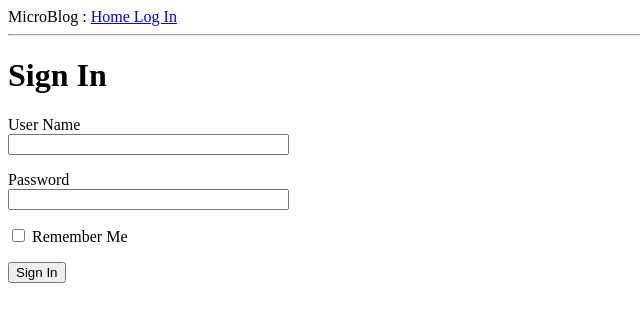
After one commit to dibinvm1/Microblog_With_Flask, a Flask app: page /login in a window 1280 px wide. The commit adds this page. Shown: the top 322 px of the page, without its empty margins (0-640 px from the left). Run offline with Flask 2, Linux system fonts and the light colour scheme.

Commit message:
More with Forms

```diff
--- /dev/null
+++ b/app/forms.py
@@ -0,0 +1,10 @@
+from flask_wtf import FlaskForm
+
+from wtforms import StringField,PasswordField,BooleanField,SubmitField
+from wtforms.validators import DataRequired
+
+class LoginForm(FlaskForm):
+    uName = StringField('User Name',validators=[DataRequired()])
+    password = PasswordField('Password',validators=[DataRequired()])
+    rememberMe = BooleanField('Remember Me')
+    submit = SubmitField('Sign In')
--- a/app/routes.py
+++ b/app/routes.py
@@ -1,5 +1,6 @@
 from app import app
-from flask import render_template
+from flask import render_template, flash, redirect, url_for
+from app.forms import LoginForm
 
 @app.route('/')
 @app.route('/index')
@@ -16,3 +17,11 @@ def index():
         }
     ]
     return render_template('index.html',title = "Home", user=user , posts = posts)
+
+@app.route('/login' , methods=['GET','POST'])
+def login():
+    form = LoginForm()
+    if form.validate_on_submit():
+        flash('Login requested for user {},remember_me={}'.format(form.uName.data,form.rememberMe.data))
+        return redirect(url_for("index"))
+    return render_template('login.html',title = 'Sign In', form = form)
--- a/app/templates/base.html
+++ b/app/templates/base.html
@@ -7,8 +7,21 @@
         {%endif%}
     </head>
     <body>
-        <div>MicroBlog : <a href="/index">Home </a></div>
+        <div>
+            MicroBlog :
+                <a href="{{  url_for('index') }}">Home </a>
+                <a href="{{ url_for('login') }}">Log In</a>
+        </div>
         <hr>
+        {% with messages = get_flashed_messages() %}
+        {% if messages %}
+        <ul>
+            {% for message in messages%}
+            <li>{{ message }}</li>
+            {% endfor %}
+        </ul>
+        {% endif %}
+        {% endwith %}
         {%block content %} {%endblock%}
     </body>
 </html>
--- /dev/null
+++ b/app/templates/login.html
@@ -0,0 +1,28 @@
+{% extends "base.html" %}
+{%block content%}
+    <h1>Sign In</h1>
+    <form action="" method="POST" novalidate>
+        {{ form.hidden_tag() }}
+        <p>
+            {{ form.uName.label }}<br>
+            {{ form.uName(size=32) }}<br>
+            {% for error in form.uName.errors %}
+            <span style="color: red;">{{ error }}</span>
+            {% endfor %}
+        </p>
+        <p>
+            {{ form.password.label }}<br>
+            {{ form.password(size=32) }}<br>
+            {% for error in form.password.errors %}
+            <span style="color: red;">{{ error }}</span>
+            {% endfor %}
+        </p>
+        <p>
+            {{ form.rememberMe() }}
+            {{ form.rememberMe.label }}
+        </p>
+        <p>
+            {{ form.submit() }}
+        </p>
+    </form>
+{%endblock%}
```
